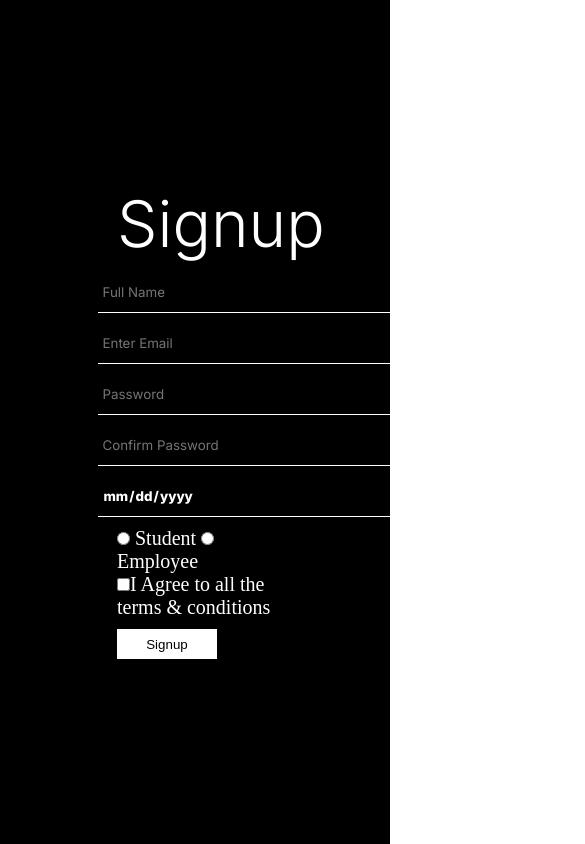
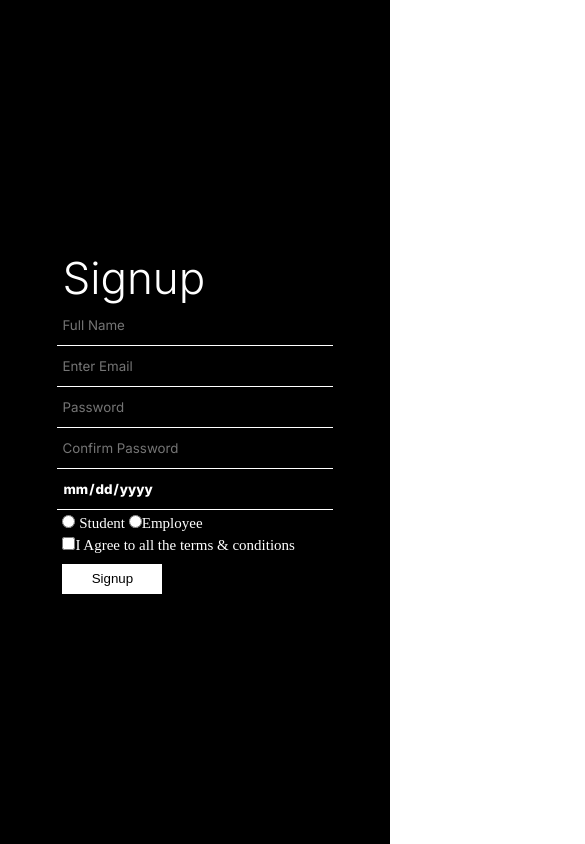
Before and after one commit to markandeyshukla/signupform-html, a plain HTML site: page index.html in a window 390 px wide. Shown: the top 844 px of the page, 585 px wide, since content can reach past the window. Drawn offline with Linux system fonts and the light colour scheme.

Commit message:
responsive now

```diff
--- a/style.css
+++ b/style.css
@@ -1,25 +1,29 @@
-
 @import url('https://fonts.googleapis.com/css2?family=Inter:ital,opsz,wght@0,14..32,100..900;1,14..32,100..900&display=swap');
 
 
-*{
+* {
     margin: 0;
 }
-.main{
+
+.main {
     width: 100%;
     height: 100vh;
     display: flex;
+    background-color: black;
+    justify-content: center;
+}
 
-    background-color: black;justify-content: center;
-}
-.text{
+.text {
     margin-left: 10%;
 }
-h1{
+
+h1 {
     font-family: inter;
     font-size: 64px;
-font-weight: 300;}
-.form{
+    font-weight: 300;
+}
+
+.form {
     font-size: 24px;
     padding: 4%;
     display: flex;
@@ -29,11 +33,12 @@ font-weight: 300;}
     gap: 10px;
     color: white;
 }
-.input{
+
+.input {
     font-family: inter;
     font-weight: 800;
     color: white;
-    width: 600px;
+    width: 80%;
     height: 30px;
     padding: 5px;
     border: none;
@@ -41,15 +46,22 @@ font-weight: 300;}
     margin: auto;
     background-color: transparent;
 }
-.input::placeholder{
+
+.input::placeholder {
     font-family: inter;
     font-weight: 400;
 }
-.div-radio{
-    margin-left: 10%;
+
+.div-radio {
     font-size: 20px;
+    margin: 5px 0 0px 10%;
 }
-.btn{
+
+.check {
+    margin: 5px 0 10px 0;
+}
+
+.btn {
     background-color: white;
     color: black;
     width: 100px;
@@ -58,3 +70,17 @@ background-color: transparent;
     height: 30px;
     cursor: pointer;
 }
+@media(max-width:480px) {
+    .form {
+        width: 85%;
+        gap: 0px;
+    }
+
+    h1 {
+        font-size: 44px;
+    }
+
+    .div-radio {
+        font-size: 15px;
+    }
+}
```
Lines whose indentation alone changed are shown as unchanged.
